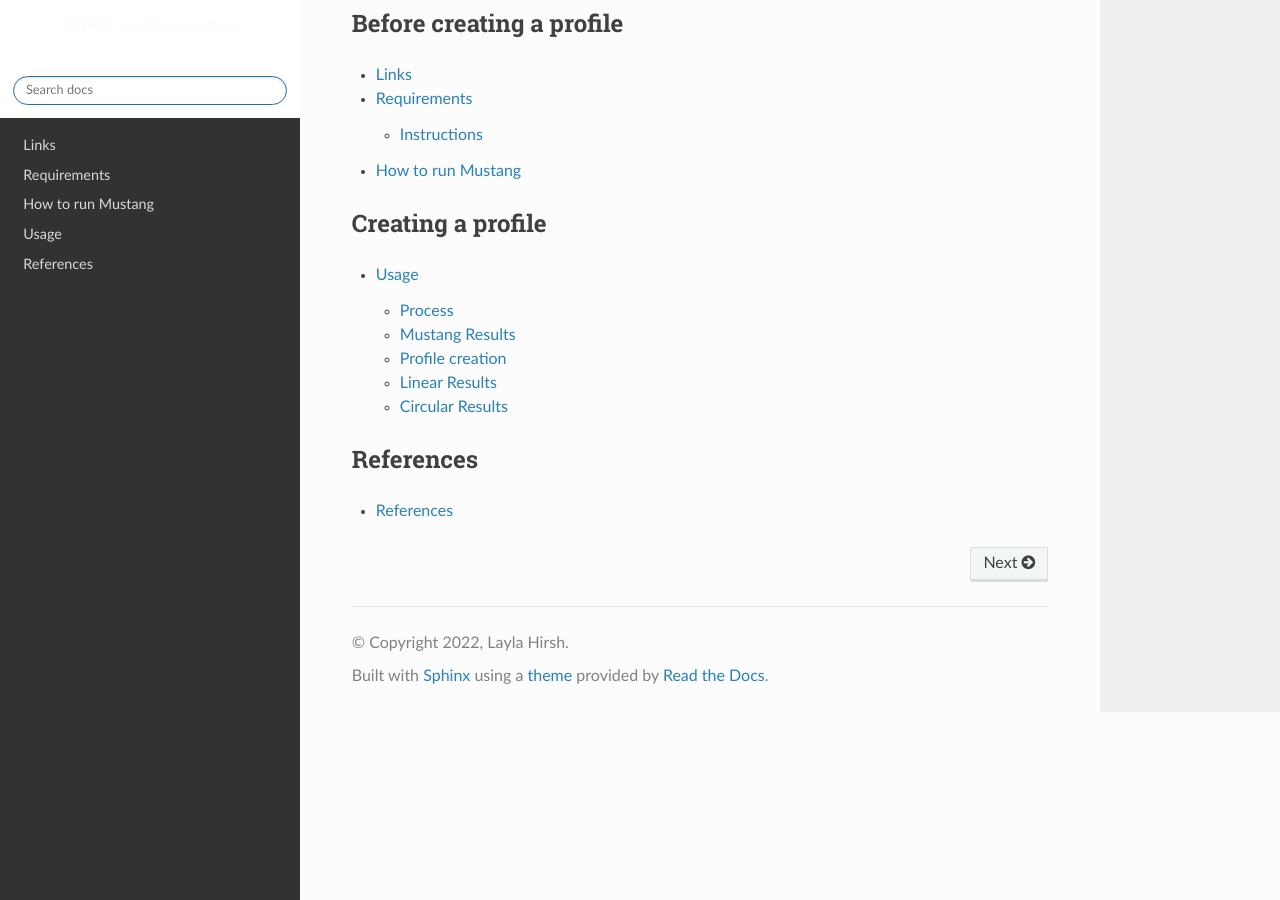
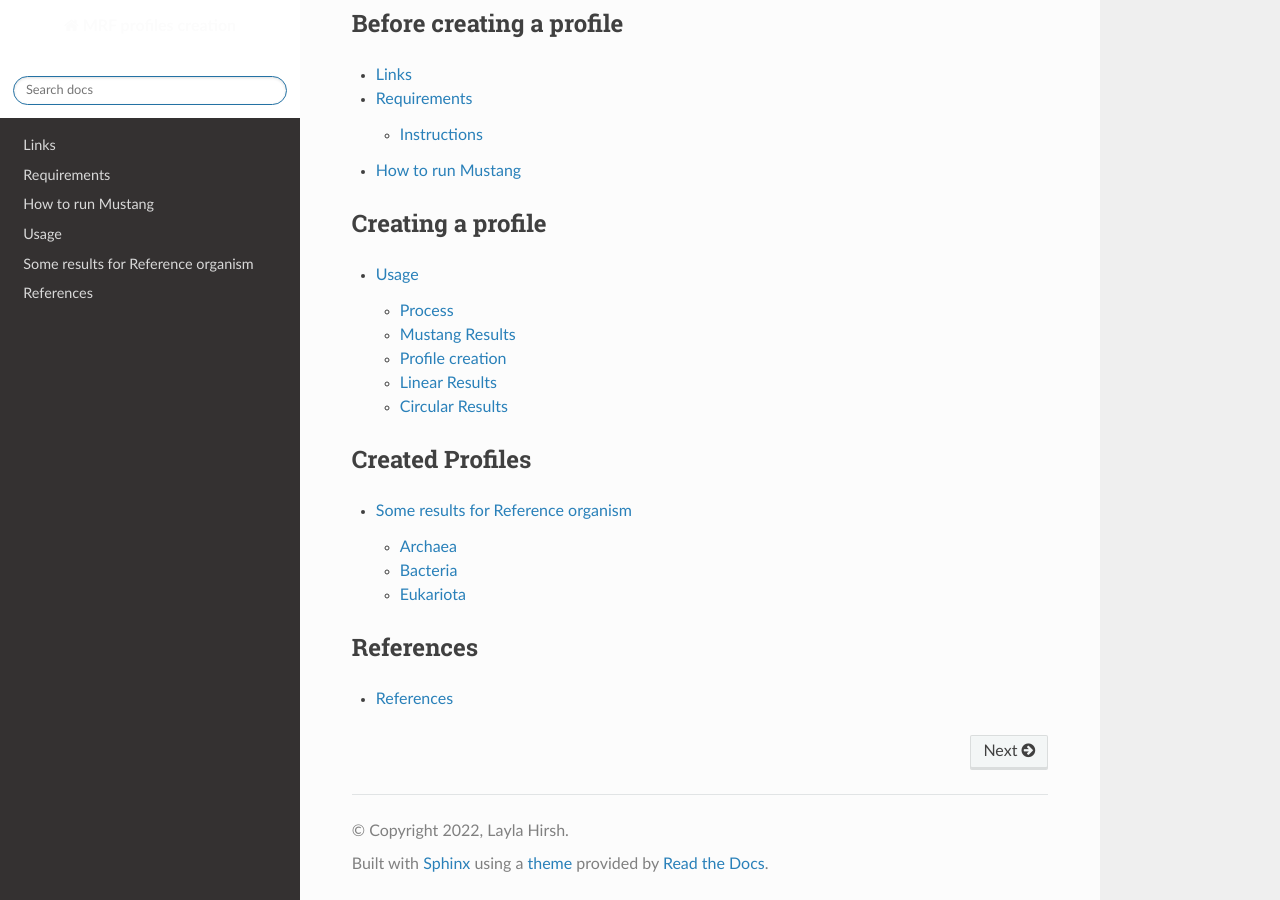
Before and after one commit to DraLaylaHirsh/MRFprofilesCreation, a Sphinx documentation site: the page built from docs/index.rst, in a window 1280 px wide and 900 px high, scrolled down 790 px. Built offline with Sphinx 7.4.7 and the Read the Docs theme 2.0.0, drawn with Linux system fonts in a browser that asks for light colours.

Commit message:
Update index.rst

```diff
--- a/docs/index.rst
+++ b/docs/index.rst
@@ -46,6 +46,14 @@ Creating a profile
 
    CreationProcess
 
+****************
+Created Profiles
+****************
+
+.. toctree::
+
+   SomeResults
+
 **********
 References
 **********
```
